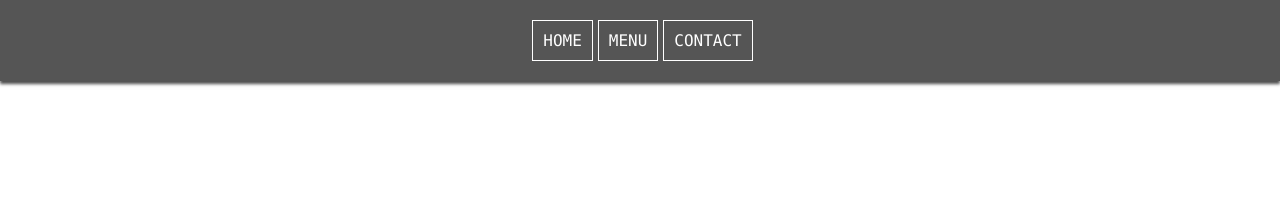
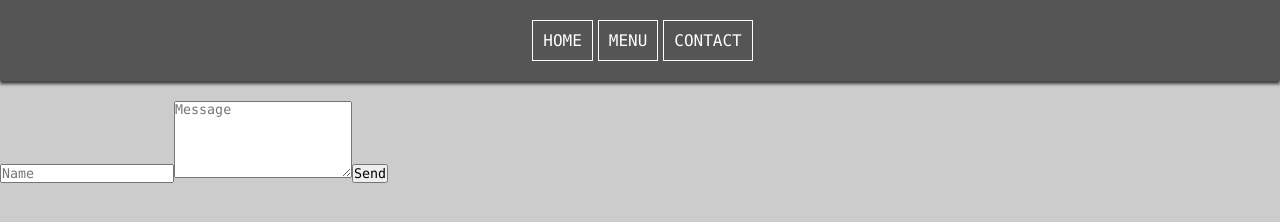
Before and after one commit to Asonance11/Restaurant, a website built with webpack: page dist/index.html in a window 1280 px wide. Both pictures are taken after a click on the item "CONTACT". Built offline with nearby package versions, Linux system fonts and the light colour scheme.

Commit message:
creation of contact section and navigation to it on click

```diff
--- a/src/contact.js
+++ b/src/contact.js
@@ -20,6 +20,7 @@ let createForm = function () {
 	let send = document.createElement('button');
 	send.setAttribute('type', 'submit');
 	send.setAttribute('id', 'submit');
+	send.textContent = 'Send';
 
 	form.appendChild(name);
 	form.appendChild(message);
--- a/src/nav.js
+++ b/src/nav.js
@@ -1,3 +1,4 @@
+import { default as createForm } from './contact';
 let content = document.getElementById('content');
 
 let navCreation = function () {
@@ -8,6 +9,13 @@ let navCreation = function () {
 	for (let i = 0; i < navlinks.length; i++) {
 		li = document.createElement('li');
 		li.textContent = navlinks[i];
+		if (i == 2) {
+			li.addEventListener('click', () => {
+				content.innerHTML = '';
+				navCreation();
+				content.appendChild(createForm());
+			});
+		}
 		ul.appendChild(li);
 	}
 	nav.appendChild(ul);
--- a/src/styles.css
+++ b/src/styles.css
@@ -6,6 +6,9 @@
 	box-sizing: border-box;
 	font-family: 'consolas', sans-serif;
 }
+body {
+	background: #cccccc;
+}
 nav {
 	display: flex;
 	justify-content: center;
@@ -13,6 +16,7 @@ nav {
 	padding: 20px;
 	background: #555555;
 	box-shadow: 0 3px 3px rgba(0, 0, 0, 0.7);
+	margin-bottom: 20px;
 }
 nav ul li {
 	display: inline-block;
```
Also changed, not shown: dist/main.js.
